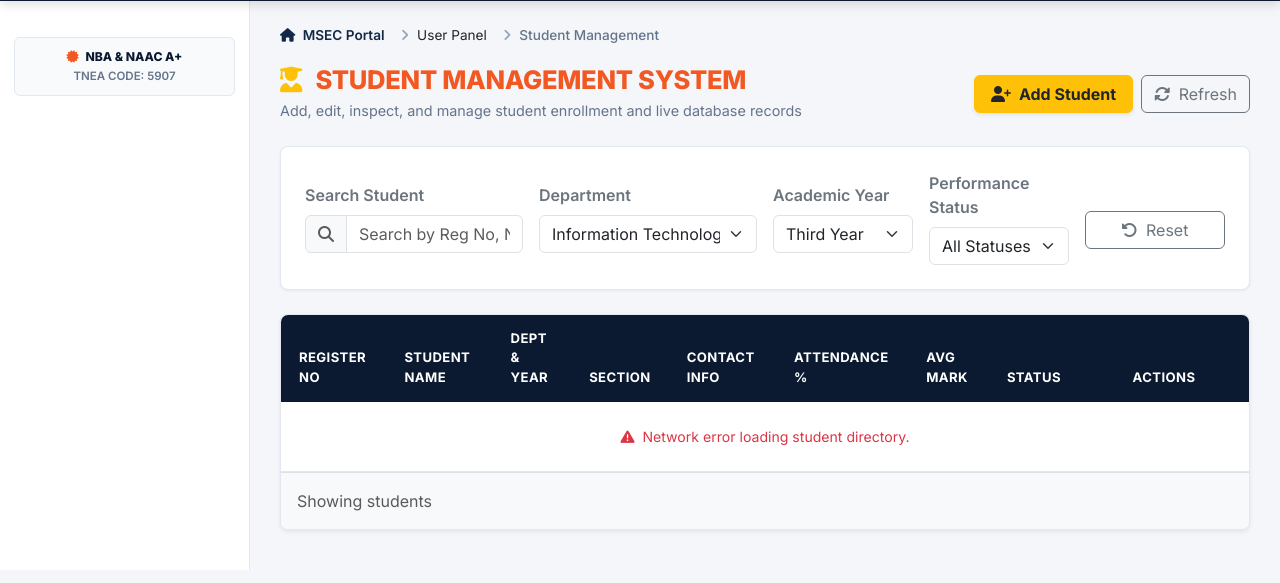
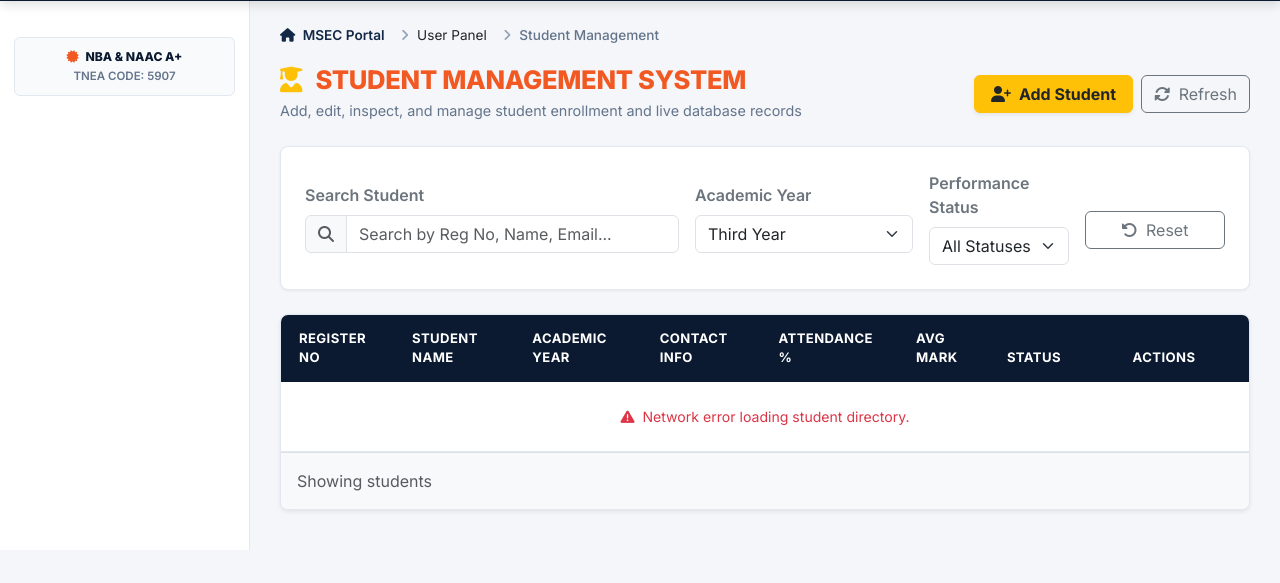
Before and after one commit to Nihmath-2007/Student-database-management-system, a Flask app: template new try - stepupp/templates/hod/students.html in a window 1280 px wide. Shown: the part 217-800 px from the top of the page. Run offline with Flask 3, Linux system fonts and the light colour scheme; the template is opened without the code that fills it, so the values that code supplies are empty.

Commit message:
Update project

```diff
--- a/new try - stepupp/templates/base.html
+++ b/new try - stepupp/templates/base.html
@@ -184,19 +184,7 @@
                                 <i class="fa-solid fa-book-open me-2"></i> SUBJECTS
                             </a>
                         </li>
-                        <li>
-                            <a href="{{ url_for('hod.edit_details_page') }}" class="sidebar-link-btn {% if request.endpoint == 'hod.edit_details_page' %}active{% endif %}">
-                                <i class="fa-solid fa-pen-to-square me-2 text-warning"></i> EDIT DETAILS
-                            </a>
-                        </li>
-                        <li>
-                            </a>
-                        </li>
-                        <li>
-                            <a href="{{ url_for('hod.reports_page') }}" class="sidebar-link-btn {% if request.endpoint == 'hod.reports_page' %}active{% endif %}">
-                                <i class="fa-solid fa-file-lines me-2"></i> REPORTS
-                            </a>
-                        </li>
+
                         <li>
                             <a href="{{ url_for('hod.analytics_page') }}" class="sidebar-link-btn {% if request.endpoint == 'hod.analytics_page' %}active{% endif %}">
                                 <i class="fa-solid fa-chart-line me-2"></i> ANALYTICS
--- a/new try - stepupp/templates/hod/marks.html
+++ b/new try - stepupp/templates/hod/marks.html
@@ -12,9 +12,7 @@
         <button class="btn btn-warning text-dark fw-bold px-3 shadow-sm" onclick="openAddMarkModal()">
             <i class="fa-solid fa-plus me-1"></i> Add Internal Mark
         </button>
-        <a href="{{ url_for('hod.edit_details_page') }}" class="btn btn-outline-warning text-dark fw-bold fs-7">
-            <i class="fa-solid fa-pen-to-square me-1"></i> Edit Details
-        </a>
+
         <button class="btn btn-outline-secondary fs-7" onclick="refreshAllMarks()">
             <i class="fa-solid fa-rotate me-1"></i> Refresh
         </button>
--- a/new try - stepupp/templates/hod/students.html
+++ b/new try - stepupp/templates/hod/students.html
@@ -23,8 +23,9 @@
 
 <!-- FILTERS CARD -->
 <div class="analytics-card mb-4">
+    <input type="hidden" id="deptFilter" value="All">
     <div class="row g-3 align-items-center">
-        <div class="col-md-3">
+        <div class="col-md-5">
             <label class="form-label fw-semibold fs-7 text-secondary">Search Student</label>
             <div class="input-group">
                 <span class="input-group-text bg-light"><i class="fa-solid fa-magnifying-glass text-muted"></i></span>
@@ -32,15 +33,6 @@
             </div>
         </div>
         <div class="col-md-3">
-            <label class="form-label fw-semibold fs-7 text-secondary">Department</label>
-            <select id="deptFilter" class="form-select" onchange="filterStudents()">
-                <option value="All">All Departments</option>
-                <option value="Information Technology" selected>Information Technology</option>
-                <option value="Computer Science">Computer Science</option>
-                <option value="Artificial Intelligence">Artificial Intelligence</option>
-            </select>
-        </div>
-        <div class="col-md-2">
             <label class="form-label fw-semibold fs-7 text-secondary">Academic Year</label>
             <select id="yearFilter" class="form-select" onchange="filterStudents()">
                 <option value="All">All Academic Years</option>
@@ -76,8 +68,7 @@
                 <tr>
                     <th>Register No</th>
                     <th>Student Name</th>
-                    <th>Dept &amp; Year</th>
-                    <th>Section</th>
+                    <th>Academic Year</th>
                     <th>Contact Info</th>
                     <th>Attendance %</th>
                     <th>Avg Mark</th>
@@ -86,7 +77,7 @@
                 </tr>
             </thead>
             <tbody id="studentsTableBody">
-                <tr><td colspan="9" class="text-center py-5 text-muted"><div class="spinner-border text-warning spinner-border-sm me-2"></div> Fetching students from live database...</td></tr>
+                <tr><td colspan="8" class="text-center py-5 text-muted"><div class="spinner-border text-warning spinner-border-sm me-2"></div> Fetching students from live database...</td></tr>
             </tbody>
         </table>
     </div>
@@ -119,29 +110,15 @@
                             <label class="form-label fw-semibold fs-7 text-secondary">Full Name <span class="text-danger">*</span></label>
                             <input type="text" id="formName" class="form-control" placeholder="e.g. MOHAMED ABDULLAH" required>
                         </div>
-                        <div class="col-md-6">
-                            <label class="form-label fw-semibold fs-7 text-secondary">Department <span class="text-danger">*</span></label>
-                            <select id="formDept" class="form-select" required>
-                                <option value="Information Technology">Information Technology</option>
-                                <option value="Computer Science">Computer Science</option>
-                                <option value="Artificial Intelligence">Artificial Intelligence</option>
-                            </select>
-                        </div>
-                        <div class="col-md-3">
+                        <input type="hidden" id="formDept" value="Information Technology">
+                        <input type="hidden" id="formSection" value="A">
+                        <div class="col-md-12">
                             <label class="form-label fw-semibold fs-7 text-secondary">Academic Year <span class="text-danger">*</span></label>
                             <select id="formYear" class="form-select" required>
                                 <option value="First year">First Year</option>
                                 <option value="Second year">Second Year</option>
                                 <option value="Third year" selected>Third Year</option>
                                 <option value="Final year">Final Year</option>
-                            </select>
-                        </div>
-                        <div class="col-md-3">
-                            <label class="form-label fw-semibold fs-7 text-secondary">Section <span class="text-danger">*</span></label>
-                            <select id="formSection" class="form-select" required>
-                                <option value="A" selected>Section A</option>
-                                <option value="B">Section B</option>
-                                <option value="C">Section C</option>
                             </select>
                         </div>
                         <div class="col-md-6">
@@ -242,13 +219,11 @@
                 allStudentsData = data.students || [];
                 filterStudents();
             } else {
-                tbody.innerHTML = `<tr><td colspan="9" class="text-center py-4 text-danger"><i class="fa-solid fa-triangle-exclamation me-1"></i> Failed to load students from database.</td></tr>`;
+                tbody.innerHTML = `<tr><td colspan="8" class="text-center py-4 text-danger"><i class="fa-solid fa-triangle-exclamation me-1"></i> Failed to load students from database.</td></tr>`;
             }
-
-            renderStudentsTable(students, total, page, totalPages);
         } catch (e) {
             console.error('Error loading students:', e);
-            tbody.innerHTML = `<tr><td colspan="9" class="text-center py-4 text-danger"><i class="fa-solid fa-triangle-exclamation me-1"></i> Network error loading student directory.</td></tr>`;
+            tbody.innerHTML = `<tr><td colspan="8" class="text-center py-4 text-danger"><i class="fa-solid fa-triangle-exclamation me-1"></i> Network error loading student directory.</td></tr>`;
         }
     }
 
@@ -259,7 +234,7 @@
 
     function filterStudents() {
         const search = document.getElementById('searchInput').value.toLowerCase().trim();
-        const dept = document.getElementById('deptFilter').value;
+        const dept = document.getElementById('deptFilter') ? document.getElementById('deptFilter').value : 'All';
         const year = document.getElementById('yearFilter').value;
         const status = document.getElementById('statusFilter').value;
 
@@ -269,7 +244,7 @@
                 (s.regno && s.regno.toLowerCase().includes(search)) ||
                 (s.email && s.email.toLowerCase().includes(search));
 
-            const matchesDept = dept === 'All' || s.department === dept;
+            const matchesDept = !dept || dept === 'All' || s.department === dept || (dept === 'Information Technology' && (s.department === 'IT' || s.department === 'Information Technology'));
             const matchesYear = year === 'All' || s.year === year;
 
             let matchesStatus = true;
@@ -291,7 +266,7 @@
 
     function resetFilters() {
         document.getElementById('searchInput').value = '';
-        document.getElementById('deptFilter').value = 'All';
+        if (document.getElementById('deptFilter')) document.getElementById('deptFilter').value = 'All';
         document.getElementById('yearFilter').value = 'All';
         document.getElementById('statusFilter').value = 'All';
         filterStudents();
@@ -315,7 +290,7 @@
         document.getElementById('studentsCountText').innerText = `Showing ${students.length} of ${totalCount} students`;
 
         if (!students || students.length === 0) {
-            tbody.innerHTML = `<tr><td colspan="9" class="text-center py-5 text-muted">No students matching the selected criteria found.</td></tr>`;
+            tbody.innerHTML = `<tr><td colspan="8" class="text-center py-5 text-muted">No students matching the selected criteria found.</td></tr>`;
             return;
         }
 
@@ -336,11 +311,7 @@
                         <div class="fs-8 text-muted">${s.email || ''}</div>
                     </td>
                     <td>
-                        <span class="badge bg-light text-navy border font-monospace fs-8">${s.department || 'IT'}</span>
-                        <div class="fs-8 text-muted mt-1">${s.year || ''}</div>
-                    </td>
-                    <td>
-                        <span class="badge bg-secondary-subtle text-dark fw-bold">Sec ${s.section || 'A'}</span>
+                        <span class="badge bg-light text-navy border font-monospace fs-8">${s.year || ''}</span>
                     </td>
                     <td>
                         <div class="fs-8"><i class="fa-solid fa-phone text-muted me-1"></i> ${s.phone || '<span class="text-muted">Not registered</span>'}</div>
@@ -411,7 +382,7 @@
     function goToPage(page) {
         currentPage = page;
         const search = document.getElementById('searchInput').value.toLowerCase().trim();
-        const dept = document.getElementById('deptFilter').value;
+        const dept = document.getElementById('deptFilter') ? document.getElementById('deptFilter').value : 'All';
         const year = document.getElementById('yearFilter').value;
         const status = document.getElementById('statusFilter').value;
 
@@ -420,7 +391,7 @@
                 (s.name && s.name.toLowerCase().includes(search)) ||
                 (s.regno && s.regno.toLowerCase().includes(search)) ||
                 (s.email && s.email.toLowerCase().includes(search));
-            const matchesDept = dept === 'All' || s.department === dept;
+            const matchesDept = !dept || dept === 'All' || s.department === dept || (dept === 'Information Technology' && (s.department === 'IT' || s.department === 'Information Technology'));
             const matchesYear = year === 'All' || s.year === year;
             let matchesStatus = true;
             if (status === 'At Risk') matchesStatus = s.at_risk;
```
Also changed, not shown: new try - stepupp/templates/hod/dashboard.html (+1 -8 lines), new try - stepupp/templates/hod/staff.html (+9 -28 lines), new try - stepupp/templates/hod/subjects.html (+11 -29 lines).
